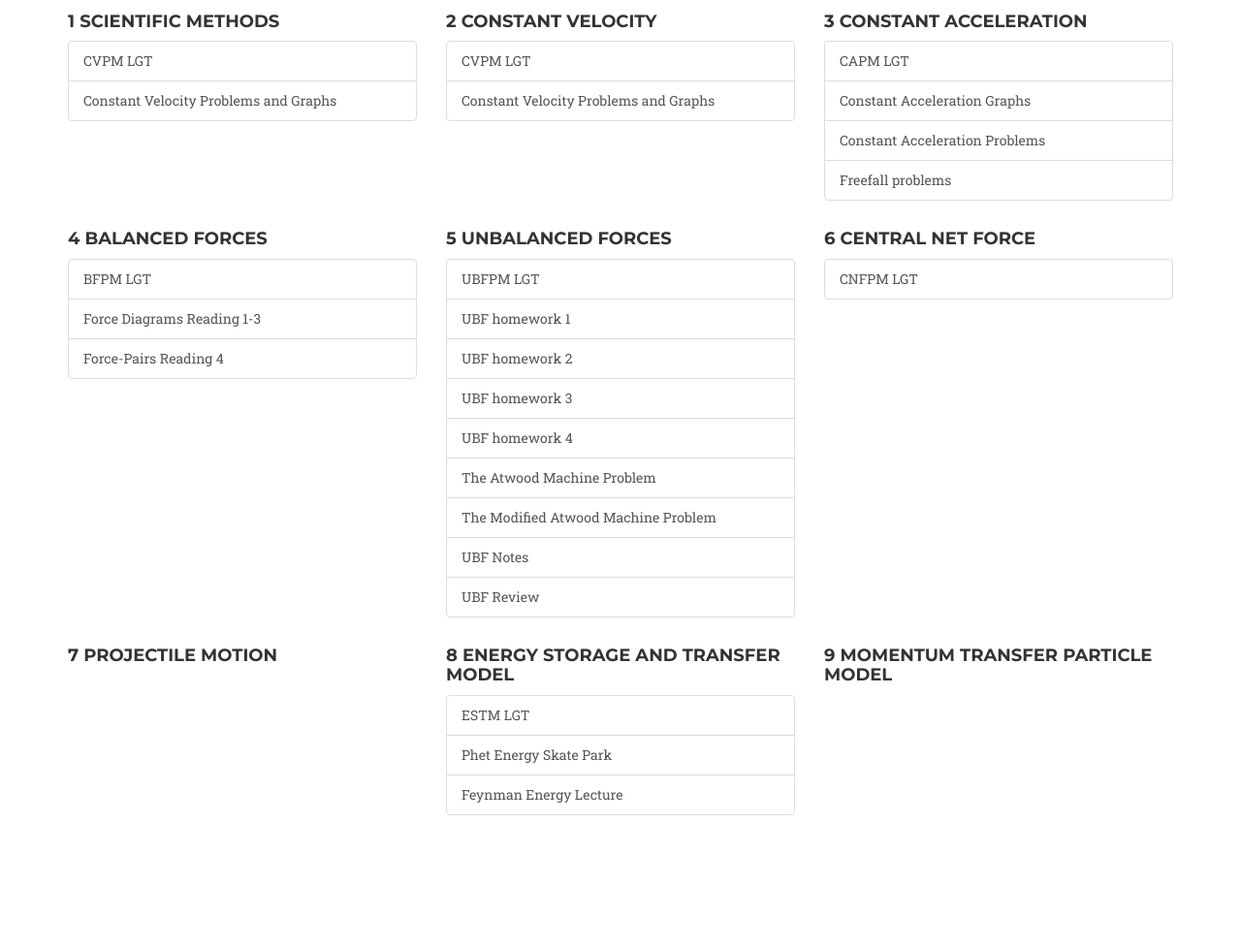
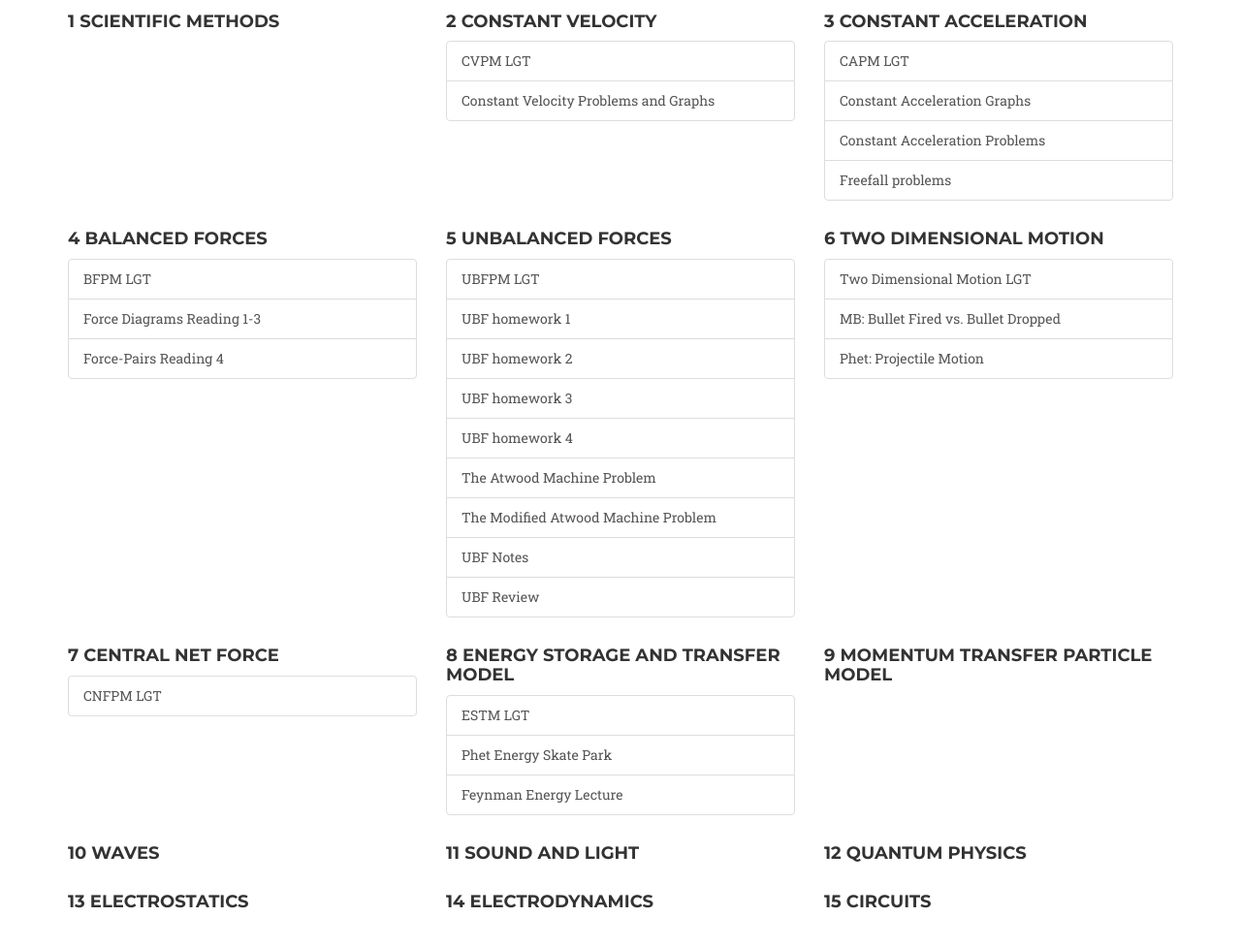
Before and after one commit to rpremvaree12/mhsphysics, a website: page resources.html in a window 1280 px wide. Shown: the part 1402-2380 px from the top of the page at 97% size. Drawn offline with nearby package versions, Linux system fonts and the light colour scheme; a web font is replaced by a local one.

Commit message:
added more sections

```diff
--- a/resources.html
+++ b/resources.html
@@ -125,8 +125,6 @@
                     </div>
 
                     <div class="list-group" id="">
-                        <a href="docs/02cvpm/cvpmLGT.pdf" target="_blank" class="list-group-item list-group-item-action">CVPM LGT</a>
-                        <a href="docs/02cvpm/CVproblemsAndGraphs.pdf" target="_blank" class="list-group-item list-group-item-action">Constant Velocity Problems and Graphs</a>
                     </div>
                 </div>
 
@@ -189,16 +187,20 @@
 
                 </div>
 
+
                 <div class="col-md-4 col-sm-6 portfolio-item">
                     <div class="portfolio-caption">
-                        <h4>6 Central Net Force</h4>
+                        <h4>6 Two Dimensional Motion</h4>
                     </div>
 
                     <div class="list-group" id="">
-                        <a href="docs/06cnfpm/cnfpmLGT.pdf" target="_blank" class="list-group-item list-group-item-action">CNFPM LGT</a>
+                        <a href="#" target="_blank" class="list-group-item list-group-item-action">Two Dimensional Motion LGT</a>
+                        <a href="https://www.youtube.com/watch?v=tF_zv3TCT1U" target="_blank" class="list-group-item list-group-item-action">MB: Bullet Fired vs. Bullet Dropped </a>
+                        <a href="https://phet.colorado.edu/sims/html/projectile-motion/latest/projectile-motion_en.html" target="_blank" class="list-group-item list-group-item-action">Phet: Projectile Motion</a>
                     </div>
 
                 </div>
+
 
             </div>
 
@@ -206,10 +208,11 @@
             <div class="row">
                 <div class="col-md-4 col-sm-6 portfolio-item">
                     <div class="portfolio-caption">
-                        <h4>7 Projectile Motion</h4>
+                        <h4>7 Central Net Force</h4>
                     </div>
 
                     <div class="list-group" id="">
+                        <a href="docs/06cnfpm/cnfpmLGT.pdf" target="_blank" class="list-group-item list-group-item-action">CNFPM LGT</a>
                     </div>
 
                 </div>
@@ -235,11 +238,70 @@
 
                     <div class="list-group" id="">
                     </div>
+                </div>
+            </div>
+
+            <div class="row">
+
+                <div class="col-md-4 col-sm-6 portfolio-item">
+                    <div class="portfolio-caption">
+                        <h4>10 Waves</h4>
+                    </div>
+
+                    <div class="list-group" id="">
+                    </div>
+                </div>
+
+                <div class="col-md-4 col-sm-6 portfolio-item">
+                    <div class="portfolio-caption">
+                        <h4>11 Sound and Light</h4>
+                    </div>
+
+                    <div class="list-group" id="">
+                    </div>
+                </div>
+
+                <div class="col-md-4 col-sm-6 portfolio-item">
+                    <div class="portfolio-caption">
+                        <h4>12 Quantum Physics</h4>
+                    </div>
+
+                    <div class="list-group" id="">
+                    </div>
 
                 </div>
 
             </div>
 
+            <div class="row">
+
+                <div class="col-md-4 col-sm-6 portfolio-item">
+                    <div class="portfolio-caption">
+                        <h4>13 Electrostatics</h4>
+                    </div>
+
+                    <div class="list-group" id="">
+                    </div>
+                </div>
+
+                <div class="col-md-4 col-sm-6 portfolio-item">
+                    <div class="portfolio-caption">
+                        <h4>14 Electrodynamics</h4>
+                    </div>
+
+                    <div class="list-group" id="">
+                    </div>
+                </div>
+
+                <div class="col-md-4 col-sm-6 portfolio-item">
+                    <div class="portfolio-caption">
+                        <h4>15 Circuits</h4>
+                    </div>
+
+                    <div class="list-group" id="">
+                    </div>
+
+                </div>
             </div>
 
             <section id="eBooks">
```
Lines whose indentation alone changed are shown as unchanged.
